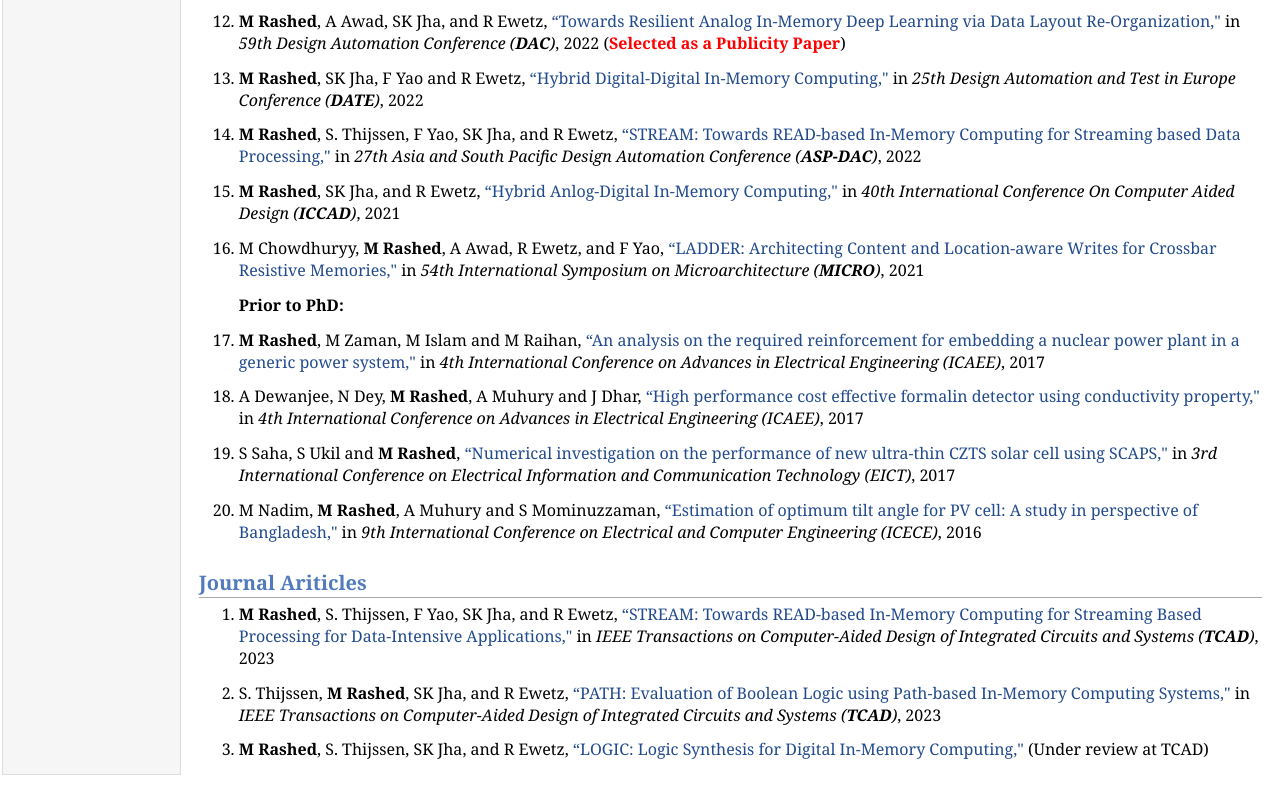
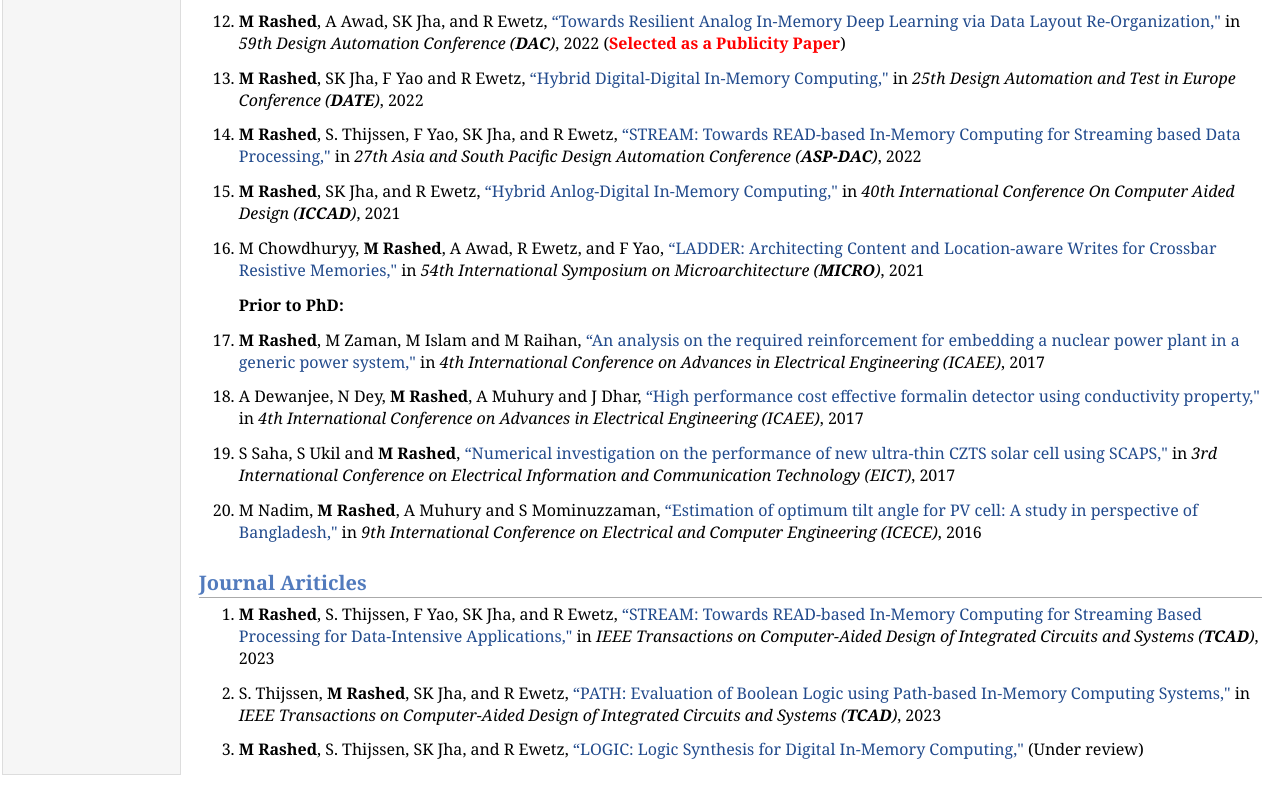
Before and after one commit to mrhrashed/mrhrashed.github.io, a plain HTML site: page publications.html in a window 1280 px wide. Shown: the part 778-1563 px from the top of the page. Drawn offline with Linux system fonts and the light colour scheme; files that its build step writes are made by us from their sources.

Commit message:
Update publications.html

```diff
--- a/publications.html
+++ b/publications.html
@@ -91,7 +91,7 @@
 <ol type="1">
 	<p><li><b>M Rashed</b>,  S. Thijssen, F Yao, SK Jha, and R Ewetz, <a href="https://ieeexplore.ieee.org/abstract/document/10089867" target="_blank">“STREAM: Towards READ-based In-Memory Computing for Streaming Based Processing for Data-Intensive Applications,"</a> in <i>IEEE Transactions on Computer-Aided Design of Integrated Circuits and Systems (<b>TCAD</b>)</i>, 2023</li></p>
 	<p><li>S. Thijssen, <b>M Rashed</b>, SK Jha, and R Ewetz, <a href="https://ieeexplore.ieee.org/abstract/document/10365674" target="_blank">“PATH: Evaluation of Boolean Logic using Path-based In-Memory Computing Systems,"</a> in <i>IEEE Transactions on Computer-Aided Design of Integrated Circuits and Systems (<b>TCAD</b>)</i>, 2023</li></p>
-	<p><li><b>M Rashed</b>,  S. Thijssen, SK Jha, and R Ewetz, <a href="Coming Soon" target="_blank">“LOGIC: Logic Synthesis for Digital In-Memory Computing,"</a> <i></i> (Under review at TCAD)</li></p>
+	<p><li><b>M Rashed</b>,  S. Thijssen, SK Jha, and R Ewetz, <a href="Coming Soon" target="_blank">“LOGIC: Logic Synthesis for Digital In-Memory Computing,"</a> <i></i> (Under review)</li></p>
 </ol>
 </p>
 
```
